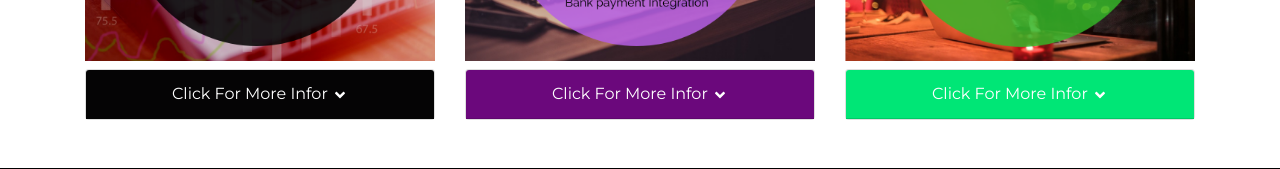
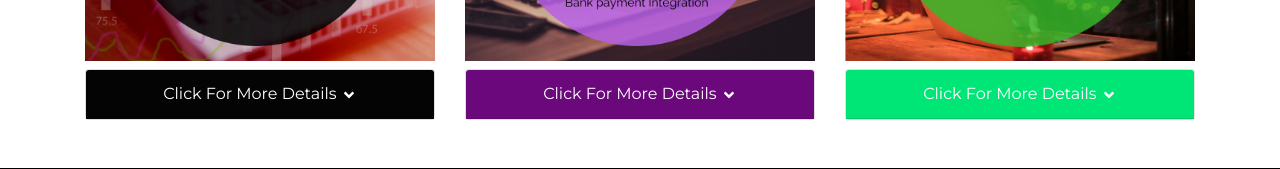
Before and after one commit to leoliwan/Portfolio-made-with-Gatsby, a Gatsby site: page /services in a window 1280 px wide. Shown: the part 494-663 px from the top of the page. Built offline with nearby package versions, Linux system fonts and the light colour scheme; Gatsby itself is replaced by a stand-in of ours.

Commit message:
Update services.js

```diff
--- a/src/pages/services.js
+++ b/src/pages/services.js
@@ -39,7 +39,7 @@ class Services extends Component {
               <Col md="4" lg="4">
                 <img src={ecom} className="img-fluid" alt="ecom" />
                 <Card className="ecom">
-                  <Card.Header className="ecom-head e-com" onClick={this.handleEcomDisplay}>Click For More Infor <FaAngleDown /></Card.Header>
+                  <Card.Header className="ecom-head e-com" onClick={this.handleEcomDisplay}>Click For More Details <FaAngleDown /></Card.Header>
                     <Card.Body style={{display: `${ecomdisplay}`}}>
                       <ListGroup>
                         <ListGroup.Item><FaCheck className="ecom-icon"/> Shopify eCommerce</ListGroup.Item>
@@ -60,7 +60,7 @@ class Services extends Component {
               <Col md="4" lg="4">
                 <img src={ebook} className="img-fluid" alt="ebook" />
                 <Card className="ebook">
-                  <Card.Header className="ecom-head e-book" onClick={this.handleEbookDisplay}>Click For More Infor <FaAngleDown /></Card.Header>
+                  <Card.Header className="ecom-head e-book" onClick={this.handleEbookDisplay}>Click For More Details <FaAngleDown /></Card.Header>
                     <Card.Body style={{display: `${ebookdisplay}`}}>
                       <ListGroup>
                         <ListGroup.Item><FaCheck className="ebook-icon"/> Ebook Sales Page</ListGroup.Item>
@@ -78,7 +78,7 @@ class Services extends Component {
               <Col md="4" lg="4">
                 <img src={wordpress} className="img-fluid" alt="wordpress" />
                 <Card className="wordpress">
-                  <Card.Header className="wordpress-head w-ordpress" onClick={this.handleWordPressDisplay}>Click For More Infor <FaAngleDown /></Card.Header>
+                  <Card.Header className="wordpress-head w-ordpress" onClick={this.handleWordPressDisplay}>Click For More Details <FaAngleDown /></Card.Header>
                     <Card.Body style={{display: `${wordpressdisplay}`}}>
                       <ListGroup>
                         <ListGroup.Item><FaCheck className="wordpress-icon"/> Any WordPress Website</ListGroup.Item>
```
